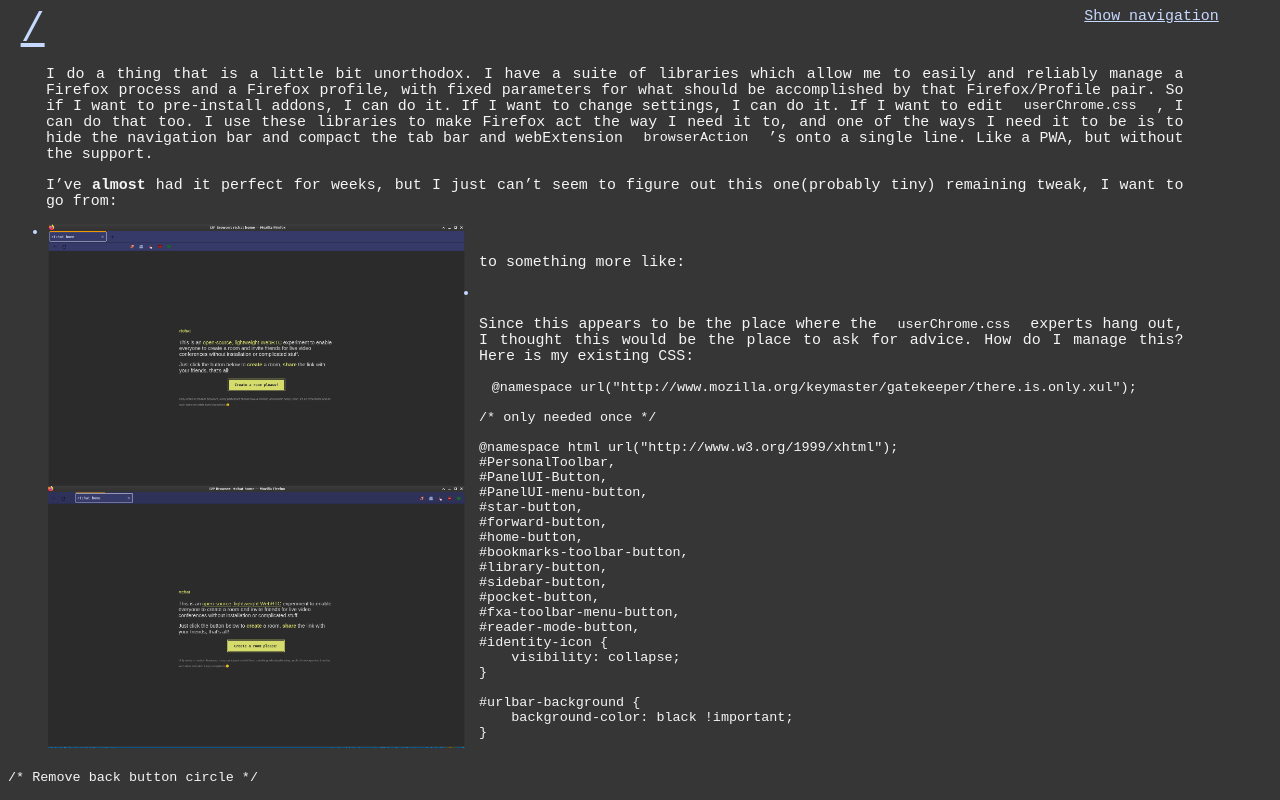
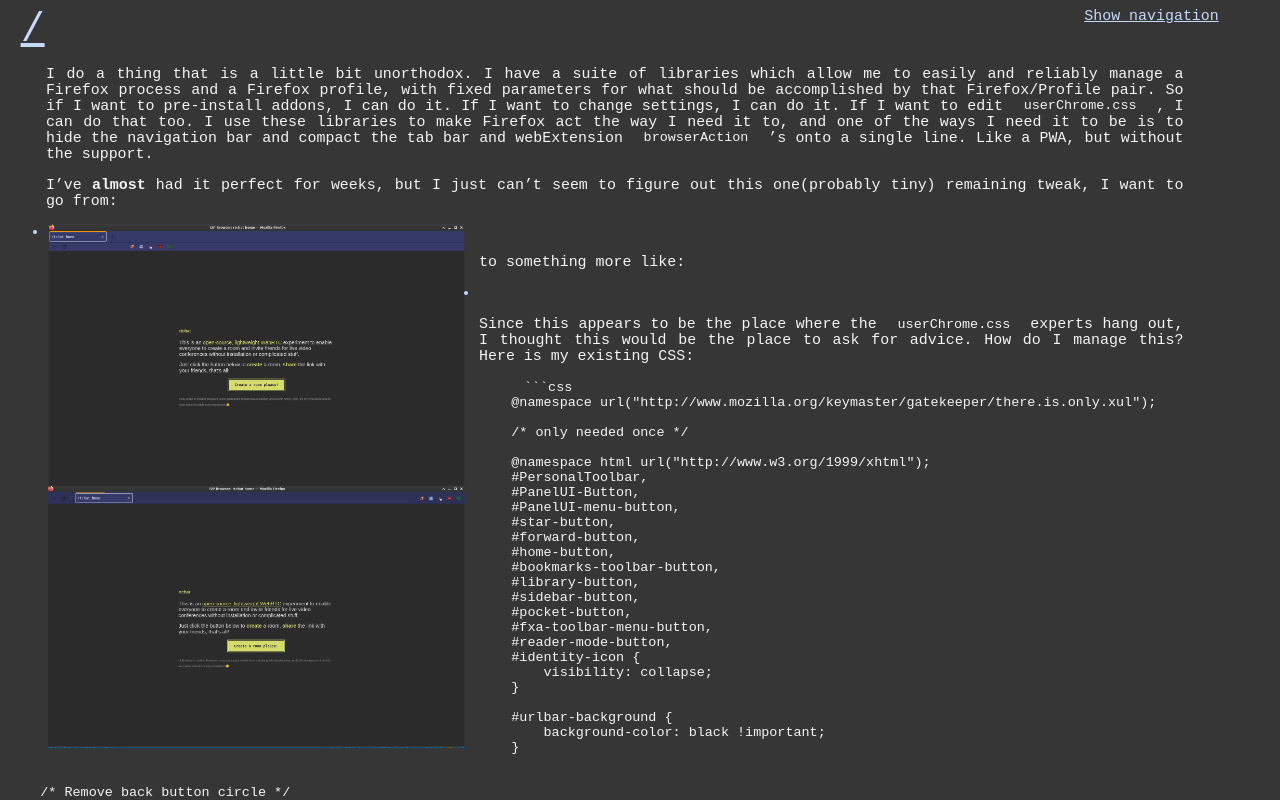
Before and after one commit to eyedeekay/userChrome.app.css, a plain HTML site: page REDDIT.html in a window 1280 px wide. Shown: the top 800 px of the page. Drawn offline with Linux system fonts and the light colour scheme.

Commit message:
update REDDIT.html

````diff
--- a/REDDIT.html
+++ b/REDDIT.html
@@ -81,7 +81,8 @@
       </code>
       experts hang out, I thought this would be the place to ask for advice. How do I manage this? Here is my existing CSS:
     </p>
-    <pre><code class="language-css">@namespace url(&quot;http://www.mozilla.org/keymaster/gatekeeper/there.is.only.xul&quot;);
+    <pre><code>    ```css
+    @namespace url(&quot;http://www.mozilla.org/keymaster/gatekeeper/there.is.only.xul&quot;);
 
     /* only needed once */
 
@@ -131,6 +132,7 @@
         max-width: 50vw;
         width: 50vw;
     }
+    ```
 </code></pre>
     <div id="sourcecode">
       <span id="sourcehead">
````
Lines whose indentation alone changed are shown as unchanged.
